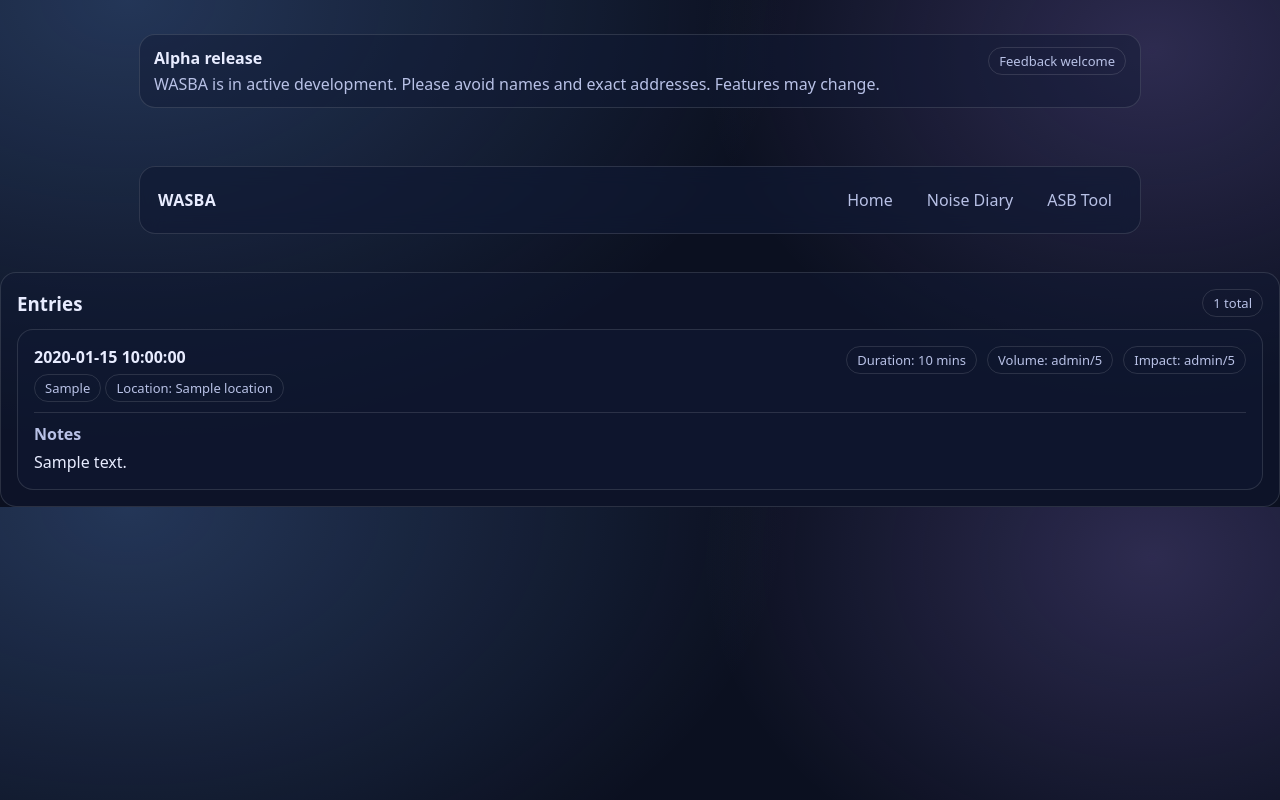
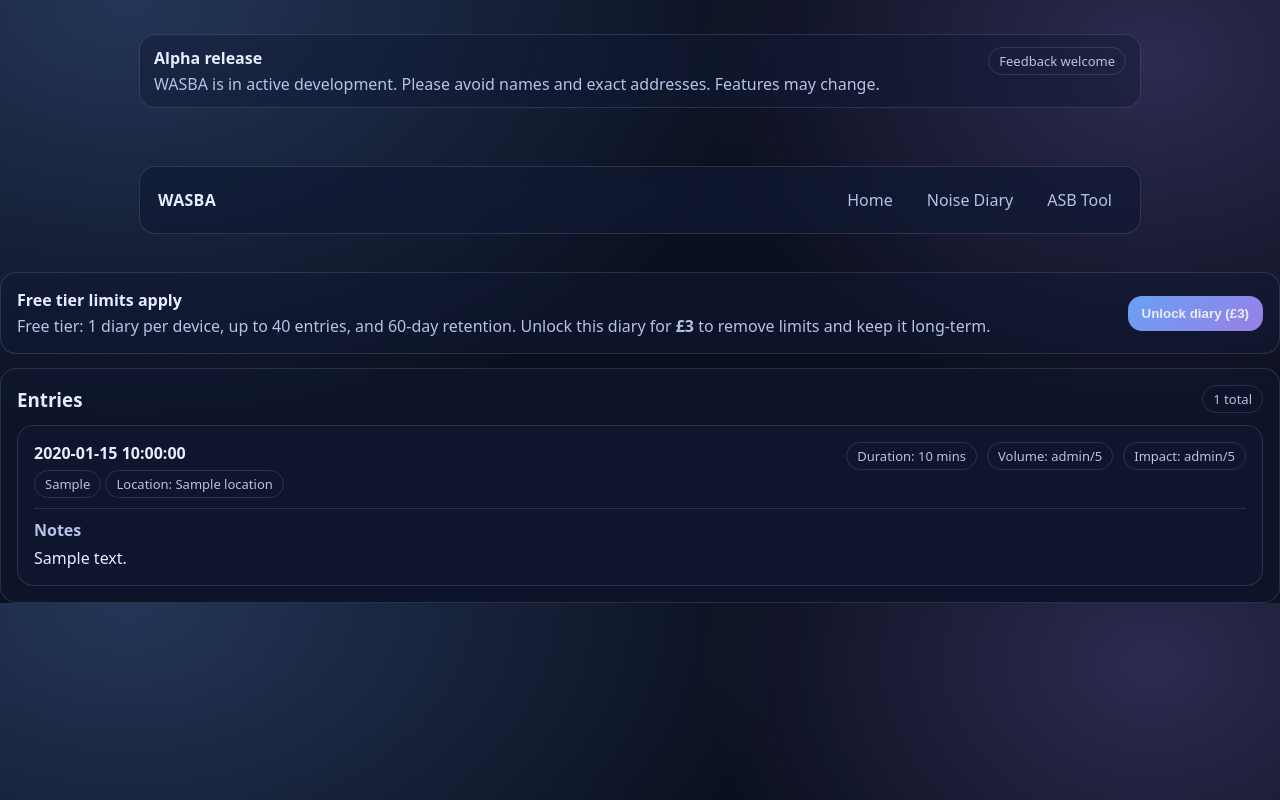
Before and after one commit to ErnieCap/WASBA, a Flask app: template templates/noise/case_detail.html in a window 1280 px wide. Run offline with Flask 3, Linux system fonts and the light colour scheme; the template is opened without the code that fills it: most values are stand-ins (such as "Sample title", 1, 10 or a date in 2020); parts of the project's set-up code (start-up, migrations or seed data) failed here and were passed over.

Commit message:
added paid tier and stripe add ins to noise and ASB pay route

```diff
--- a/app.py
+++ b/app.py
@@ -13,12 +13,18 @@ from datetime import datetime, timezone
 
 # DB imports (Postgres)
 from db import (
+    count_noise_cases_for_owner,
     init_db,
     create_case, get_case,
     create_noise_case, list_noise_cases, get_noise_case,
     create_noise_entry, list_noise_entries, get_noise_entry,
     update_noise_entry, delete_noise_entry, get_noise_case_for_owner
 )
+
+FREE_MAX_DIARIES = 1
+FREE_MAX_ENTRIES = 40
+FREE_RETENTION_DAYS = 60
+
 
 
 app = Flask(__name__)
@@ -126,7 +132,40 @@ def pay(case_id: str):
     success_url = url_for("premium", case_id=case_id, _external=True)
     cancel_url = url_for("premium", case_id=case_id, _external=True)
 
-    session = create_checkout_session(case_id, success_url, cancel_url)
+    session = create_checkout_session(case_id, success_url, cancel_url, metadata={"product": "asb_unlock"},)
+    return redirect(session.url, code=303)
+
+@app.route("/noise/pay/<case_id>", methods=["POST"])
+def noise_pay(case_id):
+    case = _get_noise_case_or_404(case_id)
+
+    if case.get("paid"):
+        return redirect(url_for("noise_case_detail", case_id=case_id))
+
+    owner_uid = request.cookies.get(COOKIE_NAME)
+    if not owner_uid:
+        abort(403, "Owner not identified.")
+
+    if not USE_DB:
+        abort(400, "Payments disabled in local dev. Deploy to Render (with DATABASE_URL) to test Stripe.")
+
+    success_url = url_for("noise_case_detail", case_id=case_id, _external=True)
+    cancel_url = url_for("noise_case_detail", case_id=case_id, _external=True)
+
+    session = create_checkout_session(
+        case_id,
+        success_url,
+        cancel_url,
+        metadata={
+            "product": "noise_unlock",
+            "owner_uid": owner_uid,
+        },
+    )
+
+    return redirect(session.url, code=303)
+
+
+
     return redirect(session.url, code=303)
 
 
@@ -173,17 +212,24 @@ def health():
 def noise_index():
     """List noise diary cases."""
     if USE_DB:
+        # Retention cleanup (free tier)
+        delete_expired_noise_cases(FREE_RETENTION_DAYS)
+
         owner_uid = request.cookies.get(COOKIE_NAME)
         if not owner_uid:
             cases = []  # no cookie yet → show empty list rather than everyone’s diaries
         else:
             cases = list_noise_cases(owner_uid)
-
     else:
         # local: sort by created_at (string ISO) if present
-        cases = sorted(NOISE_CASE_STORE.values(), key=lambda c: c.get("created_at", ""), reverse=True)
+        cases = sorted(
+            NOISE_CASE_STORE.values(),
+            key=lambda c: c.get("created_at", ""),
+            reverse=True
+        )
 
     return render_template("noise/index.html", cases=cases, use_db=USE_DB)
+
 
 
 @app.route("/noise/new", methods=["GET", "POST"])
@@ -214,6 +260,11 @@ def noise_new():
 
     if USE_DB:
         owner_uid = get_owner_uid()
+        existing_count = count_noise_cases_for_owner(owner_uid)
+
+    if existing_count >= FREE_MAX_DIARIES:
+        abort(403, "Free tier allows 1 diary per device.")
+
         create_noise_case(case_id, owner_uid, case)
 
         resp = make_response(redirect(url_for("noise_case_detail", case_id=case_id)))
@@ -238,6 +289,9 @@ def _get_noise_case_or_404(case_id: str):
     if not row:
         abort(404, "Noise diary case not found.")
     return row
+
+
+
 
 
 @app.route("/noise/<case_id>", methods=["GET"])
@@ -307,7 +361,12 @@ def noise_entry_new(case_id: str):
     }
 
     if USE_DB:
+        entry_count = count_noise_entries_for_case(case_id)
         create_noise_entry(entry_id, case_id, entry)
+
+    if entry_count >= FREE_MAX_ENTRIES:
+        abort(403, "Free tier allows up to 40 entries per diary.")
+
     else:
         NOISE_ENTRY_STORE[entry_id] = entry
         NOISE_CASE_STORE[case_id]["entries"].append(entry)
--- a/templates/noise/case_detail.html
+++ b/templates/noise/case_detail.html
@@ -1,6 +1,24 @@
 
 {% extends "base.html" %}
 {% block content %}
+
+{% if case.paid is defined and not case.paid %}
+  <div class="card" style="margin-top:14px;">
+    <div style="display:flex; gap:12px; justify-content:space-between; align-items:center; flex-wrap:wrap;">
+      <div>
+        <div style="font-weight:800;">Free tier limits apply</div>
+        <div style="color: var(--muted); margin-top:4px;">
+          Free tier: 1 diary per device, up to 40 entries, and 60-day retention.
+          Unlock this diary for <strong>£3</strong> to remove limits and keep it long-term.
+        </div>
+      </div>
+
+      <form method="post" action="{{ url_for('noise_pay', case_id=case.id) }}">
+        <button class="btn primary" type="submit">Unlock diary (£3)</button>
+      </form>
+    </div>
+  </div>
+{% endif %}
 
   <div class="card" style="margin-top:14px;">
     <div style="display:flex; gap:10px; align-items:center; justify-content:space-between; flex-wrap:wrap;">
```
Also changed, not shown: db.py (+42 -6 lines), payments.py (+32 -5 lines).
